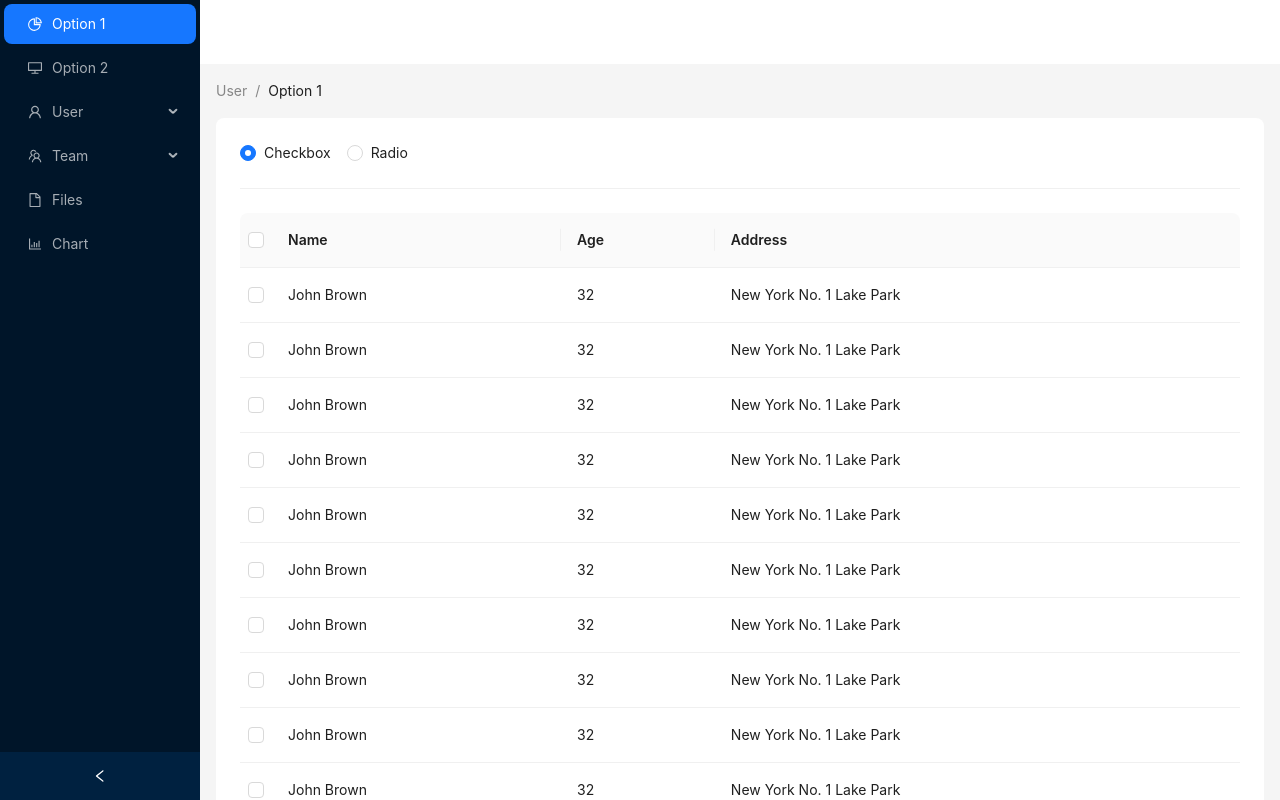
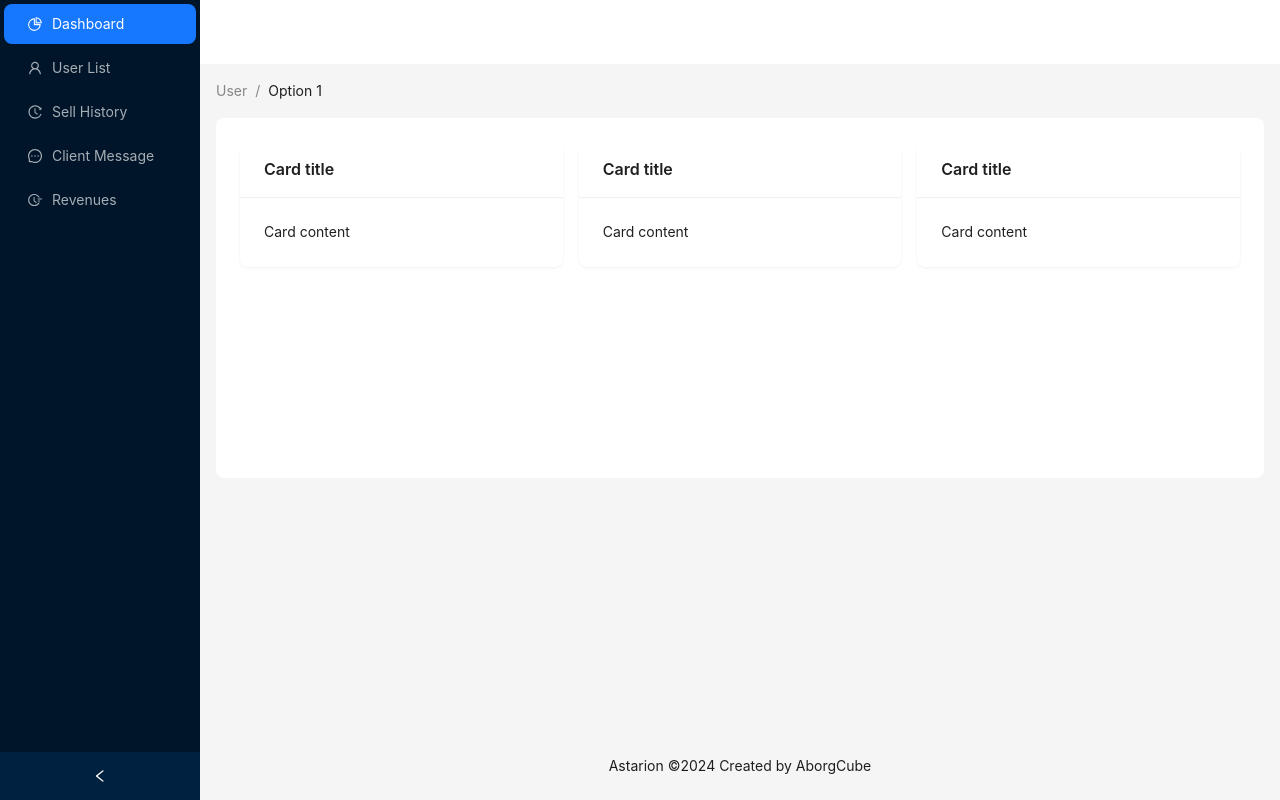
Before and after one commit to Parasite-231/frontend-service, a React (Vite) app: page /admin/dashboard in a window 1280 px wide. Shown: the top 800 px of the page. Built offline with nearby package versions, Linux system fonts and the light colour scheme.

Commit message:
udated admin UI

```diff
--- /dev/null
+++ b/src/components/admin/dashboard/ClientMessageLayout.jsx
@@ -0,0 +1,97 @@
+import React, { useState, useEffect } from "react";
+import { Table, Button, Modal } from "antd";
+
+const { Column } = Table;
+
+const ClientMessageLayout = () => {
+  const [modalVisible, setModalVisible] = useState(false);
+  const [modalMessage, setModalMessage] = useState("");
+  const [pageNumber, setPageNumber] = useState(1);
+  const pageSize = 5;
+  const [pageData, setPageData] = useState([]);
+
+  const data = [
+    {
+      key: "1",
+      name: "John Doe",
+      email: "john@example.com",
+      message: "Hello there!",
+    },
+    {
+      key: "2",
+      name: "Jane Smith",
+      email: "jane@example.com",
+      message: "This is a test message.",
+    },
+    {
+      key: "2",
+      name: "Jane Smith",
+      email: "jane@example.com",
+      message: "This is a test message.",
+    },
+    {
+      key: "2",
+      name: "Jane Smith",
+      email: "jane@example.com",
+      message: "This is a test message.",
+    },
+
+
+  ];
+
+  useEffect(() => {
+    const startIndex = (pageNumber - 1) * pageSize;
+    const endIndex = startIndex + pageSize;
+    const pageData = data.slice(startIndex, endIndex);
+    setPageData(pageData);
+  }, [pageNumber, data]);
+
+  const handleViewMessage = (message) => {
+    setModalMessage(message);
+    setModalVisible(true);
+  };
+
+  const handleTableChange = (pagination, filters, sorter) => {
+    setPageNumber(pagination.current);
+  };
+
+  return (
+    <>
+      <Table
+        dataSource={pageData}
+        pagination={{ pageSize, current: pageNumber, total: data.length }}
+        onChange={handleTableChange}
+      >
+        <Column title="Name" dataIndex="name" key="name" />
+        <Column title="Email" dataIndex="email" key="email" />
+        <Column
+          title="Message"
+          dataIndex="message"
+          key="message"
+          render={(text, record) => (
+            <Button
+              type="link"
+              onClick={() => handleViewMessage(record.message)}
+            >
+              View Message
+            </Button>
+          )}
+        />
+      </Table>
+      <Modal
+        title="Message"
+        visible={modalVisible}
+        onCancel={() => setModalVisible(false)}
+        footer={[
+          <Button key="close" onClick={() => setModalVisible(false)}>
+            Close
+          </Button>,
+        ]}
+      >
+        <p>{modalMessage}</p>
+      </Modal>
+    </>
+  );
+};
+
+export default ClientMessageLayout;
--- /dev/null
+++ b/src/components/admin/dashboard/DashboardAggregationLayout.jsx
@@ -0,0 +1,22 @@
+import React from "react";
+import { Card, Col, Row } from "antd";
+const DashboardAggregationLayout = () => (
+  <Row gutter={16}>
+    <Col span={8}>
+      <Card title="Card title" bordered={false}>
+        Card content
+      </Card>
+    </Col>
+    <Col span={8}>
+      <Card title="Card title" bordered={false}>
+        Card content
+      </Card>
+    </Col>
+    <Col span={8}>
+      <Card title="Card title" bordered={false}>
+        Card content
+      </Card>
+    </Col>
+  </Row>
+);
+export default DashboardAggregationLayout;
--- a/src/components/admin/dashboard/DashboardLayout.jsx
+++ b/src/components/admin/dashboard/DashboardLayout.jsx
@@ -5,12 +5,18 @@ import {
   PieChartOutlined,
   TeamOutlined,
   UserOutlined,
+  MessageOutlined,
+  HistoryOutlined,
+  FieldTimeOutlined
 } from "@ant-design/icons";
 import { Breadcrumb, Layout, Menu, theme } from "antd";
 import React, { useState } from "react";
 import ChartComponent from "./ChartComponent"; // Renamed import
-import OrderLayout from "./OrderLayout";
 import ProfileLayout from "./ProfileLayout";
+import SellHistoryLayout from "./SellHistoryLayout";
+import UserListLayout from "./UserListLayout";
+import ClientMessageLayout from "./ClientMessageLayout";
+import DashboardAggregationLayout from "./DashboardAggregationLayout";
 // Import other layout components here
 
 const { Header, Content, Footer, Sider } = Layout;
@@ -26,26 +32,22 @@ function getItem(label, key, icon, children) {
 
 // Map menu item keys to their corresponding layout components
 const layoutComponents = {
-  1: <OrderLayout />,
-  2: <ProfileLayout />,
-  10 : <ChartComponent />, // Using the corrected import name
-  // Add other menu item keys and their corresponding layout components here
+  1: <DashboardAggregationLayout />,
+  2: <SellHistoryLayout />,
+  // 3: <ProfileLayout />,
+  4: <ChartComponent />,
+  5: <UserListLayout />,
+  6: <ClientMessageLayout />
+
 };
 
 const items = [
-  getItem("Option 1", "1", <PieChartOutlined />),
-  getItem("Option 2", "2", <DesktopOutlined />),
-  getItem("User", "sub1", <UserOutlined />, [
-    getItem("Tom", "3"), // This should be "3" to correspond to the Chart component
-    getItem("Bill", "4"),
-    getItem("Alex", "5"),
-  ]),
-  getItem("Team", "sub2", <TeamOutlined />, [
-    getItem("Team 1", "6"),
-    getItem("Team 2", "8"),
-  ]),
-  getItem("Files", "9", <FileOutlined />),
-  getItem("Chart", "10", <BarChartOutlined />), // Added Chart menu item
+  getItem("Dashboard", "1", <PieChartOutlined />),
+  // getItem("Profile", "3", <DesktopOutlined />),
+  getItem("User List", "5", <UserOutlined />),
+  getItem("Sell History", "2", <HistoryOutlined />),
+  getItem("Client Message", "6", <MessageOutlined />),
+  getItem("Revenues", "4", <FieldTimeOutlined />),
 ];
 
 const DashboardLayout = () => {
@@ -100,7 +102,7 @@ const DashboardLayout = () => {
           </div>
         </Content>
         <Footer style={{ textAlign: "center" }}>
-          Ant Design ©{new Date().getFullYear()} Created by Ant UED
+          Astarion ©{new Date().getFullYear()} Created by AborgCube
         </Footer>
       </Layout>
     </Layout>
--- a/src/components/admin/dashboard/OrderLayout.jsx
+++ /dev/null
@@ -1,189 +0,0 @@
-import { Divider, Radio, Table } from "antd";
-import React, { useEffect, useState } from "react";
-import ChartComponent from "./ChartComponent";
-
-const columns = [
-  {
-    title: "Name",
-    dataIndex: "name",
-    render: (text) => <a>{text}</a>,
-  },
-  {
-    title: "Age",
-    dataIndex: "age",
-  },
-  {
-    title: "Address",
-    dataIndex: "address",
-  },
-];
-
-const data = [
-  {
-    key: "1",
-    name: "John Brown",
-    age: 32,
-    address: "New York No. 1 Lake Park",
-  },
-  {
-    key: "1",
-    name: "John Brown",
-    age: 32,
-    address: "New York No. 1 Lake Park",
-  },
-  {
-    key: "1",
-    name: "John Brown",
-    age: 32,
-    address: "New York No. 1 Lake Park",
-  },
-
-  {
-    key: "1",
-    name: "John Brown",
-    age: 32,
-    address: "New York No. 1 Lake Park",
-  },
-  {
-    key: "1",
-    name: "John Brown",
-    age: 32,
-    address: "New York No. 1 Lake Park",
-  },
-  {
-    key: "1",
-    name: "John Brown",
-    age: 32,
-    address: "New York No. 1 Lake Park",
-  },
-  {
-    key: "1",
-    name: "John Brown",
-    age: 32,
-    address: "New York No. 1 Lake Park",
-  },
-  {
-    key: "1",
-    name: "John Brown",
-    age: 32,
-    address: "New York No. 1 Lake Park",
-  },
-  {
-    key: "1",
-    name: "John Brown",
-    age: 32,
-    address: "New York No. 1 Lake Park",
-  },
-  {
-    key: "1",
-    name: "John Brown",
-    age: 32,
-    address: "New York No. 1 Lake Park",
-  },
-  {
-    key: "1",
-    name: "John Brown",
-    age: 32,
-    address: "New York No. 1 Lake Park",
-  },
-  {
-    key: "1",
-    name: "John Brown",
-    age: 32,
-    address: "New York No. 1 Lake Park",
-  },
-  {
-    key: "1",
-    name: "John Brown",
-    age: 32,
-    address: "New York No. 1 Lake Park",
-  },
-  {
-    key: "1",
-    name: "John Brown",
-    age: 32,
-    address: "New York No. 1 Lake Park",
-  },
-  {
-    key: "1",
-    name: "John Brown",
-    age: 32,
-    address: "New York No. 1 Lake Park",
-  },
-  {
-    key: "1",
-    name: "John Brown",
-    age: 32,
-    address: "New York No. 1 Lake Park",
-  },
-  // Additional data omitted for brevity
-];
-
-const rowSelection = {
-  onChange: (selectedRowKeys, selectedRows) => {
-    console.log(
-      `selectedRowKeys: ${selectedRowKeys}`,
-      "selectedRows: ",
-      selectedRows
-    );
-  },
-  getCheckboxProps: (record) => ({
-    disabled: record.name === "Disabled User",
-    // Column configuration not to be checked
-    name: record.name,
-  }),
-};
-
-const OrderLayout = () => {
-  const [selectionType, setSelectionType] = useState("checkbox");
-
-  // Clear row selection state when unmounting
-  useEffect(() => {
-    return () => {
-      setSelectionKeys([]);
-    };
-  }, []);
-
-  const [selectionKeys, setSelectionKeys] = useState([]);
-
-  const handleSelectionChange = (selectedRowKeys, selectedRows) => {
-    console.log(
-      `selectedRowKeys: ${selectedRowKeys}`,
-      "selectedRows: ",
-      selectedRows
-    );
-    setSelectionKeys(selectedRowKeys);
-  };
-
-  return (
-    <>
-    <div>
-      <Radio.Group
-        onChange={({ target: { value } }) => {
-          setSelectionType(value);
-        }}
-        value={selectionType}
-      >
-        <Radio value="checkbox">Checkbox</Radio>
-        <Radio value="radio">Radio</Radio>
-      </Radio.Group>
-
-      <Divider />
-
-      <Table
-        rowSelection={{
-          type: selectionType,
-          ...rowSelection,
-          selectedRowKeys: selectionKeys,
-          onChange: handleSelectionChange,
-        }}
-        columns={columns}
-        dataSource={data}
-      />
-    </div>
-
-    </>
-  );
-};
-
-export default OrderLayout;
--- /dev/null
+++ b/src/components/admin/dashboard/SellHistoryLayout.jsx
@@ -0,0 +1,108 @@
+import { Divider, Table } from "antd";
+import React from "react";
+
+const columns = [
+  {
+    title: "Name",
+    dataIndex: "name",
+    render: (text) => <a>{text}</a>,
+  },
+  {
+    title: "Age",
+    dataIndex: "age",
+  },
+  {
+    title: "Address",
+    dataIndex: "address",
+  },
+];
+
+const data = [
+  {
+    key: "1",
+    name: "John Brown",
+    age: 32,
+    address: "New York No. 1 Lake Park",
+  },
+  {
+    key: "1",
+    name: "John Brown",
+    age: 32,
+    address: "New York No. 1 Lake Park",
+  },
+
+  {
+    key: "1",
+    name: "John Brown",
+    age: 32,
+    address: "New York No. 1 Lake Park",
+  },
+  {
+    key: "1",
+    name: "John Brown",
+    age: 32,
+    address: "New York No. 1 Lake Park",
+  },
+  {
+    key: "1",
+    name: "John Brown",
+    age: 32,
+    address: "New York No. 1 Lake Park",
+  },
+  {
+    key: "1",
+    name: "John Brown",
+    age: 32,
+    address: "New York No. 1 Lake Park",
+  },
+  {
+    key: "1",
+    name: "John Brown",
+    age: 32,
+    address: "New York No. 1 Lake Park",
+  },
+  {
+    key: "1",
+    name: "John Brown",
+    age: 32,
+    address: "New York No. 1 Lake Park",
+  },
+  {
+    key: "1",
+    name: "John Brown",
+    age: 32,
+    address: "New York No. 1 Lake Park",
+  },
+  {
+    key: "1",
+    name: "John Brown",
+    age: 32,
+    address: "New York No. 1 Lake Park",
+  },
+  {
+    key: "1",
+    name: "John Brown",
+    age: 32,
+    address: "New York No. 1 Lake Park",
+  },
+  {
+    key: "1",
+    name: "John Brown",
+    age: 32,
+    address: "New York No. 1 Lake Park",
+  },
+  // Additional data omitted for brevity
+];
+
+const SellHistoryLayout = () => {
+  return (
+    <>
+      <div>
+        <Divider />
+        <Table columns={columns} dataSource={data} />
+      </div>
+    </>
+  );
+};
+
+export default SellHistoryLayout;
--- /dev/null
+++ b/src/components/admin/dashboard/UserListLayout.jsx
@@ -0,0 +1,108 @@
+import { Divider, Table } from "antd";
+import React from "react";
+
+const columns = [
+  {
+    title: "Name",
+    dataIndex: "name",
+    render: (text) => <a>{text}</a>,
+  },
+  {
+    title: "Age",
+    dataIndex: "age",
+  },
+  {
+    title: "Address",
+    dataIndex: "address",
+  },
+];
+
+const data = [
+  {
+    key: "1",
+    name: "John Brown",
+    age: 32,
+    address: "New York No. 1 Lake Park",
+  },
+  {
+    key: "1",
+    name: "John Brown",
+    age: 32,
+    address: "New York No. 1 Lake Park",
+  },
+
+  {
+    key: "1",
+    name: "John Brown",
+    age: 32,
+    address: "New York No. 1 Lake Park",
+  },
+  {
+    key: "1",
+    name: "John Brown",
+    age: 32,
+    address: "New York No. 1 Lake Park",
+  },
+  {
+    key: "1",
+    name: "John Brown",
+    age: 32,
+    address: "New York No. 1 Lake Park",
+  },
+  {
+    key: "1",
+    name: "John Brown",
+    age: 32,
+    address: "New York No. 1 Lake Park",
+  },
+  {
+    key: "1",
+    name: "John Brown",
+    age: 32,
+    address: "New York No. 1 Lake Park",
+  },
+  {
+    key: "1",
+    name: "John Brown",
+    age: 32,
+    address: "New York No. 1 Lake Park",
+  },
+  {
+    key: "1",
+    name: "John Brown",
+    age: 32,
+    address: "New York No. 1 Lake Park",
+  },
+  {
+    key: "1",
+    name: "John Brown",
+    age: 32,
+    address: "New York No. 1 Lake Park",
+  },
+  {
+    key: "1",
+    name: "John Brown",
+    age: 32,
+    address: "New York No. 1 Lake Park",
+  },
+  {
+    key: "1",
+    name: "John Brown",
+    age: 32,
+    address: "New York No. 1 Lake Park",
+  },
+  // Additional data omitted for brevity
+];
+
+const UserListLayout = () => {
+  return (
+    <>
+      <div>
+        <Divider />
+        <Table columns={columns} dataSource={data} />
+      </div>
+    </>
+  );
+};
+
+export default UserListLayout;
```
Also changed, not shown: 2 other files (tests, documents, lock files or other folders).
